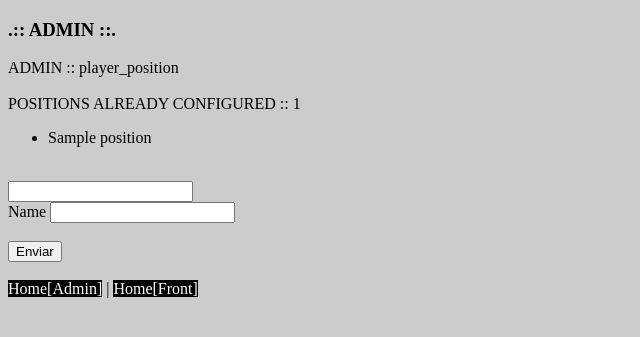
After one commit to Lawkapala/soccer-manager, a PHP site: template templates/admin/position.html.twig in a window 1280 px wide. The commit adds this page. Shown: the top 337 px of the page, without its empty margins (0-640 px from the left). Run offline with PHP 8.4, Linux system fonts and the light colour scheme; the template is opened without the code that fills it: most values are stand-ins (such as "Sample title", 1, 10 or a date in 2020); form fields are guessed from the names that the template uses; some libraries are stand-ins or nearby versions.

Commit message:
update/rename/add templates

```diff
--- /dev/null
+++ b/templates/admin/layout.html.twig
@@ -0,0 +1,23 @@
+<!DOCTYPE html>
+<html>
+    <head>
+        <title>{% block title '' %} - My Admin Silex Application</title>
+
+        <link href="{{ asset('css/admin/main.css') }}" rel="stylesheet" type="text/css" />
+
+    </head>
+    <body>
+        <div class="content">
+            <h3>.:: ADMIN ::.</h3>
+
+            {% block content %}{% endblock %}
+
+            <br />
+
+            <div class="footer">
+                <a href="{{ app.url_generator.generate('admin') }}">Home[Admin]</a> |
+                <a href="{{ app.url_generator.generate('homepage') }}">Home[Front]</a>
+            </div>
+        </div>
+    </body>
+</html>
--- /dev/null
+++ b/templates/admin/position.html.twig
@@ -0,0 +1,38 @@
+{% extends "admin/layout.html.twig" %}
+
+{% block content %}
+    <div>
+        ADMIN :: player_position
+    </div>
+
+    <br />
+
+    <div>
+        POSITIONS ALREADY CONFIGURED :: {{ positions|length }}<br />
+
+        {% if positions|length > 0 %}
+            <ul>
+            {% for position in positions %}
+                <li>{{ position.name }}</li>
+            {% endfor %}
+            </ul>
+        {% endif %}
+    </div>
+
+    <br />
+
+    <form action="" method="post">
+        {{ form_errors(form) }}
+        {{ form_widget(form._token) }}
+
+        <div>
+            {{ form_label(form.name) }}
+            {{ form_errors(form.name) }}
+            {{ form_widget(form.name) }}
+        </div>
+
+        <br />
+
+        <input type="submit" name="submit" value="Enviar" />
+    </form>
+{% endblock %}
--- a/templates/index.html
+++ b/templates/index.html.twig
@@ -1,4 +1,4 @@
-{% extends "layout.html" %}
+{% extends "layout.html.twig" %}
 
 {% block content %}
     Welcome to your new Silex Application!<br />
@@ -6,6 +6,6 @@
     <a href="{{ app.url_generator.generate('jornadas') }}">Jornadas</a><br />
     <a href="{{ app.url_generator.generate('clasificacion') }}">Clasificación</a><br />
     <a href="{{ app.url_generator.generate('jugadores') }}">Jugadores</a><br />
-    #{{ app.request.basepath }}#
-    !{{ pi }}!
+    # app.request.basepath = {{ app.request.basepath }} #<br />
+    # test global twig var ('pi', 3.14) => value of 'pi' {{ pi }} #<br />
 {% endblock %}
--- a/templates/match.html
+++ b/templates/match.html.twig
@@ -1,4 +1,4 @@
-{% extends "layout.html" %}
+{% extends "layout.html.twig" %}
 
 {% block content %}
     Welcome to your MATCH page
--- a/templates/matchday.html
+++ b/templates/matchday.html.twig
@@ -1,4 +1,4 @@
-{% extends "layout.html" %}
+{% extends "layout.html.twig" %}
 
 {% block content %}
     Welcome to your MATCHDAY page
--- a/templates/matchdays.html
+++ b/templates/matchdays.html.twig
@@ -1,4 +1,4 @@
-{% extends "layout.html" %}
+{% extends "layout.html.twig" %}
 
 {% block content %}
     Welcome to your MATCHDAYS page
--- a/templates/player.html
+++ b/templates/player.html.twig
@@ -1,4 +1,4 @@
-{% extends "layout.html" %}
+{% extends "layout.html.twig" %}
 
 {% block content %}
     Welcome to your PLAYER page
--- a/templates/players.html
+++ b/templates/players.html.twig
@@ -1,4 +1,4 @@
-{% extends "layout.html" %}
+{% extends "layout.html.twig" %}
 
 {% block content %}
     Welcome to your PLAYERS page
--- a/templates/teamtable.html
+++ b/templates/teamtable.html.twig
@@ -1,4 +1,4 @@
-{% extends "layout.html" %}
+{% extends "layout.html.twig" %}
 
 {% block content %}
     Welcome to your TEAMTABLE page
--- /dev/null
+++ b/web/css/admin/main.css
@@ -0,0 +1,21 @@
+body {
+    background-color: #cccccc;
+}
+
+.content a {
+    color: darkgreen;
+    background-color: chartreuse;
+    text-decoration: none;
+}
+
+.content a:hover{
+    color: #880000;
+    background-color: coral;
+    text-decoration: none;
+}
+
+.content a:visited{
+    color: white;
+    background-color: black;
+    text-decoration: none;
+}
```
Also changed, not shown: templates/admin/index.html.twig (added, +11 -0 lines), templates/layout.html (deleted, +0 -15 lines), templates/layout.html.twig (added, +19 -0 lines), templates/errors/404.html.twig (renamed from templates/errors/404.html), templates/errors/4xx.html.twig (renamed from templates/errors/4xx.html), templates/errors/500.html.twig (renamed from templates/errors/500.html), templates/errors/5xx.html.twig (renamed from templates/errors/5xx.html), templates/errors/default.html.twig (renamed from templates/errors/default.html).
